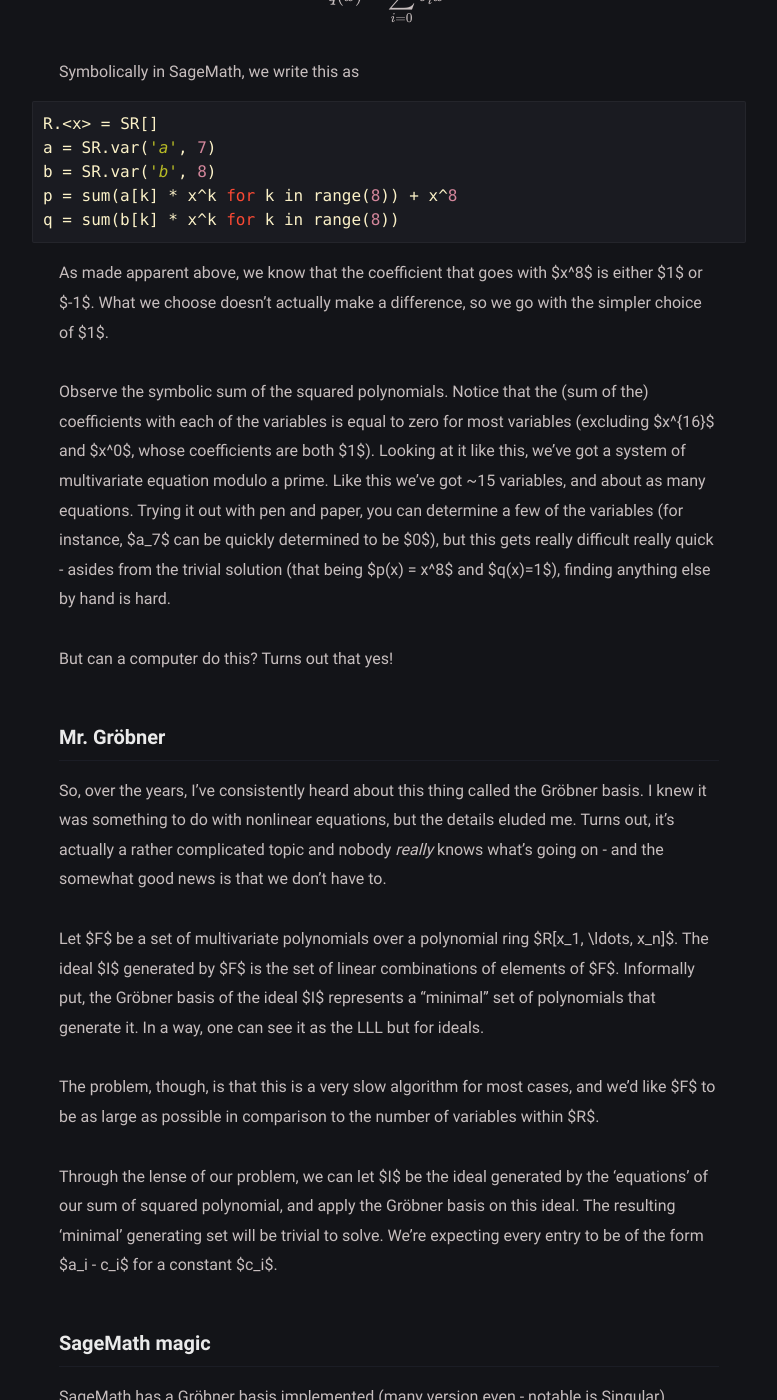
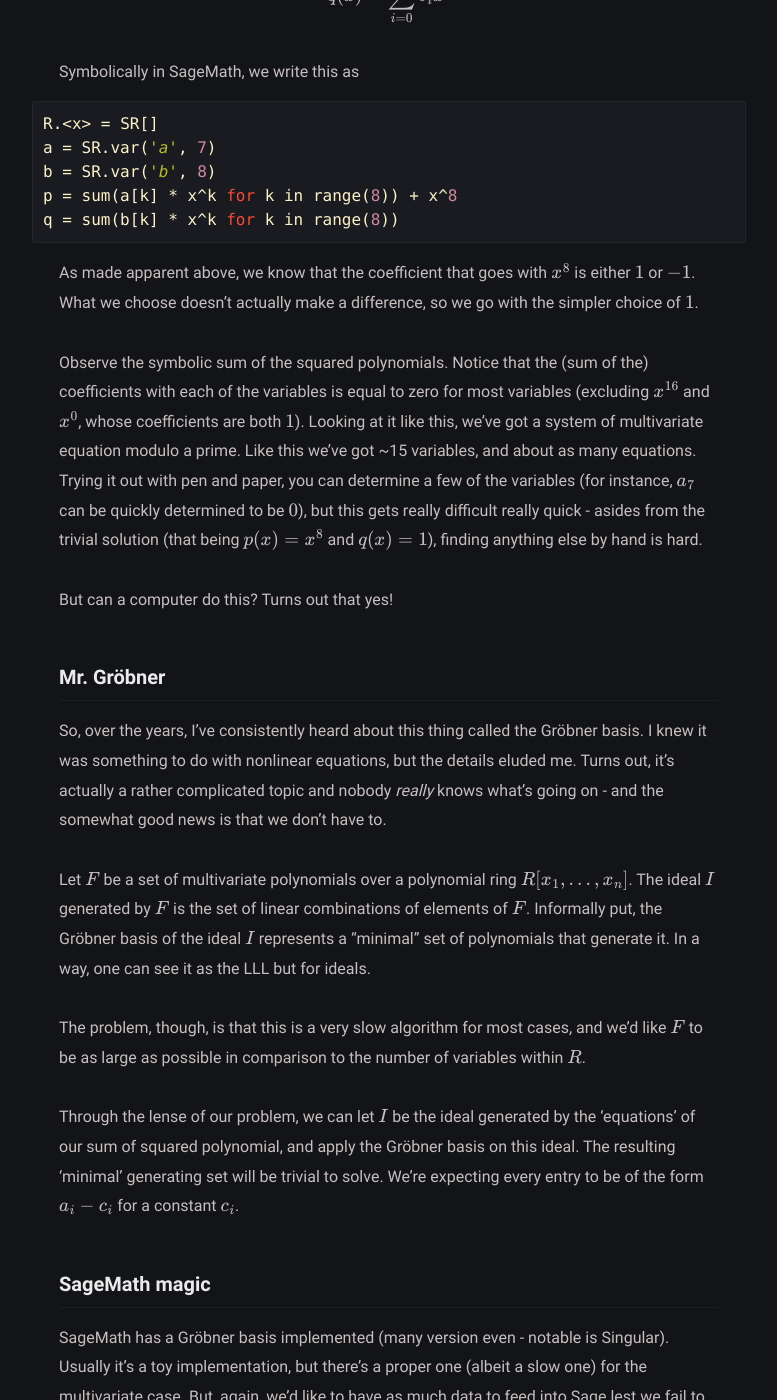
Before and after one commit to Pseudoleon/Pseudoleon.github.io, a Jekyll site: the page built from _posts/2024-04-28-umass-24.md, in a window 1280 px wide and 1400 px high, scrolled down 2925 px. Shown: the whole window, without its empty margins (251-1028 px from the left). Built offline with Jekyll 4.4.1, drawn with Linux system fonts in a browser that asks for light colours; some of the changed text lies outside the part shown.

Commit message:
Fixed LaTeX

````diff
--- a/_posts/2024-04-28-umass-24.md
+++ b/_posts/2024-04-28-umass-24.md
@@ -70,15 +70,15 @@ if __name__ == "__main__":
 
 ```
 
-So, we're given two polynomials, $p(x)$ and $q(x)$, such that $p(x)^2 + q(x)^2 = x^{16} + 1$  where $\text{deg}(q) < \text{deg}(p) \leq 8$ modulo a known prime of the form $n = 32k + 1$. Our goal is, given an evaluation at a random but known point $t_1$, find an evaluation at a random point $t_2$. At first, I tried seeing were there any reasons for such a choice of $n$. And I couldn't figure it out lol - the intended idea there was to guarantee a root of unity, but this didn't quite click for me at the time.
+So, we're given two polynomials, $$p(x)$$ and $$q(x)$$, such that $$p(x)^2 + q(x)^2 = x^{16} + 1$$  where $$\text{deg}(q) < \text{deg}(p) \leq 8$$ modulo a known prime of the form $$n = 32k + 1$$. Our goal is, given an evaluation at a random but known point $$t_1$$, find an evaluation at a random point $$t_2$$. At first, I tried seeing were there any reasons for such a choice of $$n$$. And I couldn't figure it out lol - the intended idea there was to guarantee a root of unity, but this didn't quite click for me at the time.
 
 So, naturally, we take a pen and paper and write it all out.
 
 ### Polynomials
 
-We're actually given a lot more immediate information than might be apparent. Simply brute forcing the polynomials isn't efficient, but there's a structure we can exploit. Consider the end-result polynomial $x^{16}+1$. Obviously, one of the polynomials then had to have been of degree 8 at the least, of which that can only be $p(x)$. It's then easy to see that the coefficient that's with $x^8$ in the polynomial $p(x)$ must equal $1$ when squared (otherwise the coefficient in the ending polynomial would not be $1$!).
+We're actually given a lot more immediate information than might be apparent. Simply brute forcing the polynomials isn't efficient, but there's a structure we can exploit. Consider the end-result polynomial $$x^{16}+1$$. Obviously, one of the polynomials then had to have been of degree 8 at the least, of which that can only be $$p(x)$$. It's then easy to see that the coefficient that's with $$x^8$$ in the polynomial $$p(x)$$ must equal $$1$$ when squared (otherwise the coefficient in the ending polynomial would not be $$1$$!).
 
-More formally, let us write the polynomials $p(x)$ and $q(x)$ as:
+More formally, let us write the polynomials $$p(x)$$ and $$q(x)$$ as:
 
 $$p(x) = \sum_{i=0}^{8}a_ix^i$$
 
@@ -92,9 +92,9 @@ b = SR.var('b', 8)
 p = sum(a[k] * x^k for k in range(8)) + x^8
 q = sum(b[k] * x^k for k in range(8))
 ```
-As made apparent above, we know that the coefficient that goes with $x^8$ is either $1$ or $-1$. What we choose doesn't actually make a difference, so we go with the simpler choice of $1$.
+As made apparent above, we know that the coefficient that goes with $$x^8$$ is either $$1$$ or $$-1$$. What we choose doesn't actually make a difference, so we go with the simpler choice of $$1$$.
 
-Observe the symbolic sum of the squared polynomials. Notice that the (sum of the) coefficients with each of the variables is equal to zero for most variables (excluding $x^{16}$ and $x^0$, whose coefficients are both $1$). Looking at it like this, we've got a system of multivariate equation modulo a prime. Like this we've got ~15 variables, and about as many equations. Trying it out with pen and paper, you can determine a few of the variables (for instance, $a_7$ can be quickly determined to be $0$), but this gets really difficult really quick - asides from the trivial solution (that being $p(x) = x^8$ and $q(x)=1$), finding anything else by hand is hard.
+Observe the symbolic sum of the squared polynomials. Notice that the (sum of the) coefficients with each of the variables is equal to zero for most variables (excluding $$x^{16}$$ and $$x^0$$, whose coefficients are both $$1$$). Looking at it like this, we've got a system of multivariate equation modulo a prime. Like this we've got ~15 variables, and about as many equations. Trying it out with pen and paper, you can determine a few of the variables (for instance, $$a_7$$ can be quickly determined to be $$0$$), but this gets really difficult really quick - asides from the trivial solution (that being $$p(x) = x^8$$ and $$q(x)=1$$), finding anything else by hand is hard.
 
 But can a computer do this? Turns out that yes!
 
@@ -102,11 +102,11 @@ But can a computer do this? Turns out that yes!
 
 So, over the years, I've consistently heard about this thing called the Gröbner basis. I knew it was something to do with nonlinear equations, but the details eluded me. Turns out, it's actually a rather complicated topic and nobody *really* knows what's going on - and the somewhat good news is that we don't have to.
 
-Let $F$ be a set of multivariate polynomials over a polynomial ring $R[x_1, \ldots, x_n]$. The ideal $I$ generated by $F$ is the set of linear combinations of elements of $F$. Informally put, the Gröbner basis of the ideal $I$ represents a "minimal" set of polynomials that generate it. In a way, one can see it as the LLL but for ideals.
+Let $$F$$ be a set of multivariate polynomials over a polynomial ring $$R[x_1, \ldots, x_n]$$. The ideal $$I$$ generated by $$F$$ is the set of linear combinations of elements of $$F$$. Informally put, the Gröbner basis of the ideal $$I$$ represents a "minimal" set of polynomials that generate it. In a way, one can see it as the LLL but for ideals.
 
-The problem, though, is that this is a very slow algorithm for most cases, and we'd like $F$ to be as large as possible in comparison to the number of variables within $R$.
+The problem, though, is that this is a very slow algorithm for most cases, and we'd like $$F$$ to be as large as possible in comparison to the number of variables within $$R$$.
 
-Through the lense of our problem, we can let $I$ be the ideal generated by the 'equations' of our sum of squared polynomial, and apply the Gröbner basis on this ideal. The resulting 'minimal' generating set will be trivial to solve. We're expecting every entry to be of the form $a_i - c_i$ for a constant $c_i$.
+Through the lense of our problem, we can let $$I$$ be the ideal generated by the 'equations' of our sum of squared polynomial, and apply the Gröbner basis on this ideal. The resulting 'minimal' generating set will be trivial to solve. We're expecting every entry to be of the form $$a_i - c_i$$ for a constant $$c_i$$.
 
 ### SageMath magic
 
@@ -154,7 +154,7 @@ The above works, and produces an answer within the challenge's time-frame! It's
 But it's still a bit slow, and one'd get curious how to speed it up...
 ### Further reading
 
-So, what do? Looking around, there's some information we can additionally supply that could've helped. The main improvement is that we know that most of the coefficients are units i.e. not zero, as the trivial solution is the only case when multiple are equal to zero - so adding more equations of the form $c_i * a_i - 1$ would help convince Gröbner to avoid that. I didn't actually try that, as the above worked, but it was something I was planning on trying.
+So, what do? Looking around, there's some information we can additionally supply that could've helped. The main improvement is that we know that most of the coefficients are units i.e. not zero, as the trivial solution is the only case when multiple are equal to zero - so adding more equations of the form $$c_i * a_i - 1$$ would help convince Gröbner to avoid that. I didn't actually try that, as the above worked, but it was something I was planning on trying.
 
 Another option was simply not using SageMath to compute the Gröbner basis. The big problem with Sage, beyond making C/C++ calls from Python, is the lack of parallelization and threading in Singular's implementation, making the computation rather single-core dependent and slow. There exist a few faster algos than Singular within SageMath, but most are limited to smaller working over smaller fields (ex. Macaulay2). The ones we'd ideally need are locked behind pricey software (Maple, Magma), but those offer trials, and it might've been worth giving them a shot for the sake of the challenge.
 
````
